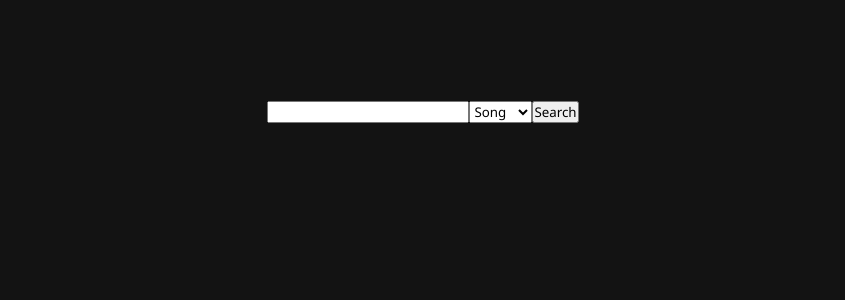
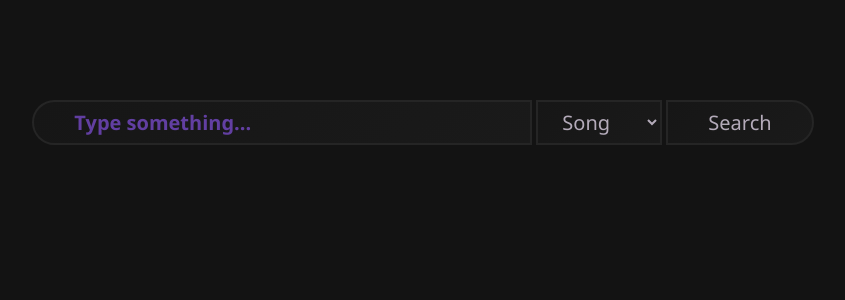
Before and after one commit to yuuchiro/dec-daily, a Vue app in the folder vue-p2/vue-p2/: page / in a window 1280 px wide. Shown: the top 300 px of the page, without its empty margins (217-1062 px from the left). Built offline with nearby package versions, Linux system fonts and the light colour scheme.

Commit message:
day 12
vue music project, complete design

```diff
--- a/vue-p2/vue-p2/src/App.vue
+++ b/vue-p2/vue-p2/src/App.vue
@@ -1,13 +1,20 @@
 <template>
   <div class="input-container">
     <div>
-      <input type="text" name="" id="" v-model="search" />
-      <select name="" id="" v-model="category">
+      <input
+        type="text"
+        class="sInput inp"
+        v-model="search"
+        placeholder="Type something..."
+      />
+      <select class="sInput sel" v-model="category">
         <option v-for="option in options" :value="option.value">
           {{ option.label }}
         </option>
       </select>
-      <button @click="() => fetchData(category, search)">Search</button>
+      <button class="sInput" @click="() => fetchData(category, search)">
+        Search
+      </button>
     </div>
   </div>
   <ul class="results-container" v-if="searchItems.length > 0">
@@ -80,6 +87,7 @@ export default {
           break;
       }
       text = "";
+      this.search = "";
       this.selectedComponent = this.category;
     },
     async renderLinks(cat, text) {
@@ -122,11 +130,56 @@ export default {
 }
 
 li {
-  min-width: 700px;
+  width: 700px;
   background: linear-gradient(140deg, var(--bg-dark) 0%, var(--bg-light) 100%);
   margin: 20px 0;
   padding: 20px;
   border: 2px dashed rgb(89, 0, 255);
   box-shadow: 0 0 5px rgba(89, 0, 255, 0.493);
 }
+
+.sInput {
+  background: linear-gradient(140deg, var(--bg-dark) 0%, var(--bg-light) 100%);
+  border: 2px solid rgb(37, 37, 37);
+  outline: none;
+  font-size: 20px;
+  padding: 7px 40px;
+  margin: 0 2px;
+  transition: 400ms;
+}
+
+.sInput:hover {
+  box-shadow: 0 0 10px rgba(73, 73, 73, 0.281);
+}
+
+.sel {
+  padding: 6px 20px;
+  color: rgba(246, 234, 255, 0.7);
+}
+
+option {
+  background-color: var(--bg-light);
+}
+
+.inp {
+  width: 500px;
+  border-radius: 50px 0 0 50px;
+  color: rgb(89, 0, 255);
+  font-weight: bold;
+}
+
+.inp::placeholder {
+  color: rgba(148, 90, 255, 0.6);
+  font-weight: bold;
+}
+
+button {
+  border-radius: 0 50px 50px 0;
+  cursor: pointer;
+  color: rgba(246, 234, 255, 0.7);
+  transition: 200ms;
+}
+button:hover {
+  color: rgba(246, 234, 255, 1);
+}
 </style>
--- a/vue-p2/vue-p2/src/assets/main.css
+++ b/vue-p2/vue-p2/src/assets/main.css
@@ -1,6 +1,6 @@
 :root {
   --bg-light: rgb(26, 26, 26);
-  --bg-dark: rgb(25, 25, 25);
+  --bg-dark: rgb(22, 22, 22);
 }
 
 * {
--- a/vue-p2/vue-p2/src/components/Album.vue
+++ b/vue-p2/vue-p2/src/components/Album.vue
@@ -7,3 +7,11 @@ export default {
   props: ["title", "author", "renderLink"],
 };
 </script>
+<style scoped>
+p {
+  color: rgba(148, 90, 255, 0.8);
+  font-weight: bolder;
+  margin: 10px 0;
+  cursor: pointer;
+}
+</style>
--- a/vue-p2/vue-p2/src/components/Band.vue
+++ b/vue-p2/vue-p2/src/components/Band.vue
@@ -9,3 +9,15 @@ export default {
   props: ["name", "genres", "renderLink"],
 };
 </script>
+<style scoped>
+ul {
+  list-style-type: disc;
+  padding: 15px 30px;
+  opacity: 0.8;
+}
+
+h1 {
+  color: rgba(148, 90, 255, 0.8);
+  cursor: pointer;
+}
+</style>
--- a/vue-p2/vue-p2/src/components/Song.vue
+++ b/vue-p2/vue-p2/src/components/Song.vue
@@ -8,3 +8,16 @@ export default {
   props: ["title", "albumName", "band", "renderLink"],
 };
 </script>
+<style scoped>
+span {
+  opacity: 0.7;
+  cursor: pointer;
+}
+p {
+  margin: 10px 0;
+  font-weight: bolder;
+  color: rgba(148, 90, 255, 0.8);
+  cursor: pointer;
+  font-size: 17px;
+}
+</style>
```
